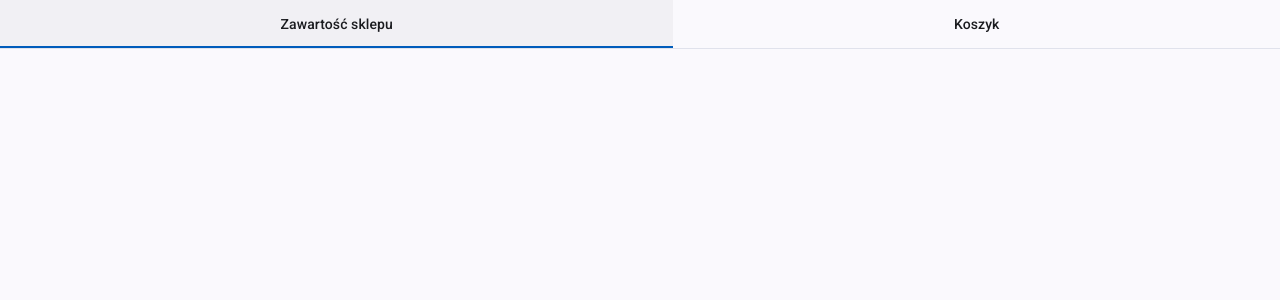
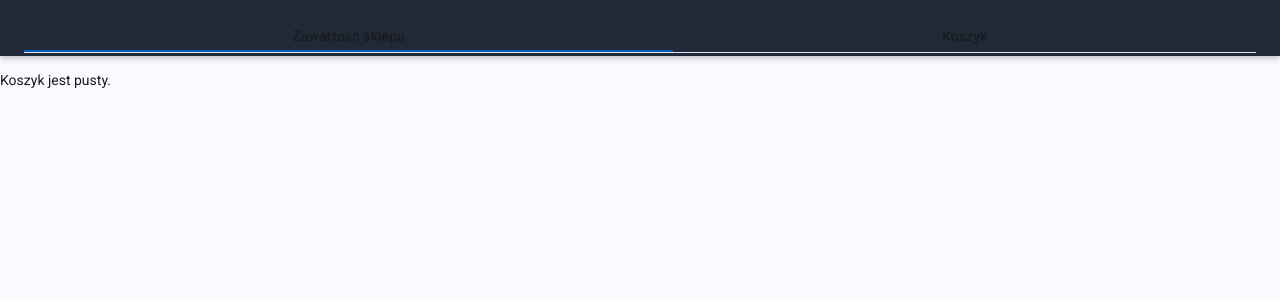
Before and after one commit to daniel-kub/projekt-sklep, an Angular app: page /cart in a window 1280 px wide. Before the commit this address led to /. Shown: the top 300 px of the page. Built offline with nearby package versions, Linux system fonts and the light colour scheme.

Commit message:
dodanie porządnego routingu i dodanie product info

```diff
--- a/src/app/app.html
+++ b/src/app/app.html
@@ -1,16 +1,26 @@
-<mat-tab-group>
-  <mat-tab label="Zawartość sklepu"> <app-product-list
-    [products]="products"
-    (addToCart)="onAddToCart($event)">
-  </app-product-list>
-</mat-tab>
-  <mat-tab label="Koszyk">
-  <ng-template matTabContent>
-    <app-cart
-      [cartItems]="insideCart"
-      [products]="products"
-      (removeItem)="onRemoveFromCart($event)">
-    </app-cart>
-  </ng-template>
-</mat-tab>
-</mat-tab-group>
+
+<nav mat-tab-nav-bar mat-stretch-tabs [tabPanel]="tabPanel">
+  <a
+    mat-tab-link
+    routerLink="/"
+    routerLinkActive
+    #home="routerLinkActive"
+    [active]="home.isActive"
+  >
+    Zawartość sklepu
+  </a>
+
+  <a
+    mat-tab-link
+    routerLink="/cart"
+    routerLinkActive
+    #cart="routerLinkActive"
+    [active]="cart.isActive"
+  >
+    Koszyk
+  </a>
+</nav>
+
+<mat-tab-nav-panel #tabPanel>
+  <router-outlet />
+</mat-tab-nav-panel>
--- a/src/app/app.routes.ts
+++ b/src/app/app.routes.ts
@@ -1,5 +1,8 @@
 import { Routes } from '@angular/router';
+import { ProductList } from './product-list/product-list';
+
 
 export const routes: Routes = [
-
+  { path: '', component: ProductList },
+  { path: 'cart', loadComponent: () => import('./cart/cart').then(m => m.Cart)}
 ];
--- /dev/null
+++ b/src/app/app.service.ts
@@ -0,0 +1,37 @@
+import { Injectable, signal, computed } from '@angular/core';
+
+@Injectable({ providedIn: 'root' })
+export class AppService {
+  products = signal<any[]>([
+    { id: 1, name: 'Klawiatura', price: 199 },
+    { id: 2, name: 'Mysz', price: 99 },
+    { id: 3, name: 'Monitor', price: 899 },
+    { id: 4, name: 'Słuchawki', price: 149 },
+  ]);
+
+  cartItems = signal<any[]>([]);
+  cartLength = computed(() => this.cartItems().length);
+
+  cartTotal = computed(() =>
+    this.cartItems().reduce((sum, item) => {
+      const product = this.products().find(p => p.id === item.id);
+      return sum + (product?.price ?? 0) * item.pieces;
+    }, 0)
+  );
+
+  add(product: any) {
+    this.cartItems.update(items => {
+      const existing = items.find(i => i.id === product.id);
+      if (existing) {
+        return items.map(i =>
+          i.id === product.id ? { ...i, pieces: i.pieces + 1 } : i
+        );
+      }
+      return [...items, { id: product.id, pieces: 1 }];
+    });
+  }
+
+  remove(item: any) {
+    this.cartItems.update(items => items.filter(i => i.id !== item.id));
+  }
+}
--- a/src/app/app.ts
+++ b/src/app/app.ts
@@ -1,52 +1,11 @@
-import { Component} from '@angular/core';
-import { ProductList } from './product-list/product-list';
-import { Router} from '@angular/router';
-import { Cart } from './cart/cart';
-import {MatTabsModule} from '@angular/material/tabs';
-
+import { Component } from '@angular/core';
+import { RouterOutlet, RouterLink, RouterLinkActive } from '@angular/router';
+import { MatTabsModule } from '@angular/material/tabs';
 
 @Component({
   selector: 'app-root',
   styleUrl: './app.scss',
   templateUrl: './app.html',
-  imports: [ProductList, Cart, MatTabsModule],
+  imports: [MatTabsModule, RouterOutlet, RouterLink, RouterLinkActive],
 })
-export class App {
-  url: string;
-
-  constructor(private router: Router) {
-    this.url = this.router.url;
-  }
-
-  products:any = [
-{ id: 1, name: 'Klawiatura', price: 199 },
-{ id: 2, name: 'Mysz', price: 99 },
-{ id: 3, name: 'Monitor', price: 899 },
-{ id: 4, name: 'Słuchawki', price: 149 }
-];
-insideCart:any[] = [];
-
-onAddToCart(product: any) {
-  const existingProduct = this.insideCart.find(
-    (item: any) => item.id === product.id
-  );
-
-
-  if (existingProduct) {
-    console.log("znaleziono produkt w koszyku:", existingProduct);
-    existingProduct.pieces += 1;
-  } else {
-    this.insideCart.push({
-      id: product.id,
-      pieces: 1
-    });
-  }
-
-  console.log('Produkt dodany do koszyka:', product);
-  console.log('Zawartość koszyka:', this.insideCart);
-}
-onRemoveFromCart($event: any) {
-  this.insideCart = this.insideCart.filter((item: any) => item.id !== $event.id);
-}
-
-}
+export class App {}
--- a/src/app/cart/cart.html
+++ b/src/app/cart/cart.html
@@ -17,7 +17,7 @@
         <span>Suma: <strong>{{ unitPrice * item.pieces }} PLN</strong></span>
       </mat-card-content>
 
-      <mat-card-actions align="end">
+      <mat-card-actions>
         <button matButton="filled" (click)="removeItemFromCart(item)">Usuń</button>
       </mat-card-actions>
     </mat-card>
--- a/src/app/cart/cart.ts
+++ b/src/app/cart/cart.ts
@@ -1,5 +1,5 @@
-import { Component, output } from '@angular/core';
-import { input } from '@angular/core';
+import { Component, inject } from '@angular/core';
+import { AppService } from '../app.service';
 import {MatButtonModule} from '@angular/material/button';
 import {MatCardModule} from '@angular/material/card';
 
@@ -10,18 +10,14 @@ import {MatCardModule} from '@angular/material/card';
   templateUrl: './cart.html',
 })
 export class Cart {
-  cartItems = input<any[]>();
-  products = input<any[]>();
-  cartLength = this.cartItems()?.length;
-  getCartTotal(): number {
-    return this.cartItems()?.reduce((total, item) => {
-      const product = this.products()?.find(p => p.id === item.id);
+  private appService = inject(AppService);
+  cartItems = this.appService.cartItems;
+  products = this.appService.products;
 
-      return total + (product?.price ?? 0) * item.pieces;
-    }, 0) ?? 0;
-  }
-  removeItem = output<any>();
+  get cartLength() { return this.appService.cartLength(); }
+  getCartTotal() { return this.appService.cartTotal(); }
+
   removeItemFromCart(item: any) {
-    this.removeItem.emit(item);
+    this.appService.remove(item);
   }
 }
--- /dev/null
+++ b/src/app/product-info/product-info.html
@@ -0,0 +1 @@
+<p>product-info works!</p>
--- a/src/app/product-item/product-item.scss
+++ b/src/app/product-item/product-item.scss
@@ -1,5 +1,11 @@
 mat-card {
-  max-width: 20%;
+  width: 15%;
   float: left;
   margin: 10px;
+  text-align: center;
+  align-items: center;
+  height: 200px;
+  button{
+    margin-top: 20px;
+  }
 }
--- a/src/app/product-list/product-list.ts
+++ b/src/app/product-list/product-list.ts
@@ -1,4 +1,4 @@
-import { Component, input, output} from '@angular/core';
+/*import { Component, input, output} from '@angular/core';
 import {ProductItem} from '../product-item/product-item';
 @Component({
   imports: [ProductItem,],
@@ -13,3 +13,24 @@ export class ProductList {
     this.addToCart.emit(product);
   }
 }
+*/
+
+// product-list/product-list.ts
+import { Component, inject } from '@angular/core';
+import { AppService } from '../app.service';
+import { ProductItem } from '../product-item/product-item';
+@Component({
+  imports: [ProductItem,],
+  selector: 'app-product-list',
+  styleUrl: './product-list.scss',
+  templateUrl: './product-list.html',
+})
+
+export class ProductList {
+  private appService = inject(AppService);
+  products = this.appService.products;
+
+  onItemAdded(product: { id: number; name: string; price: number }) {
+    this.appService.add(product);
+  }
+}
```
Also changed, not shown: src/app/product-info/product-info.ts (added, +9 -0 lines), src/app/product-info/product-info.scss (added), 1 other file (tests, documents, lock files or other folders).
